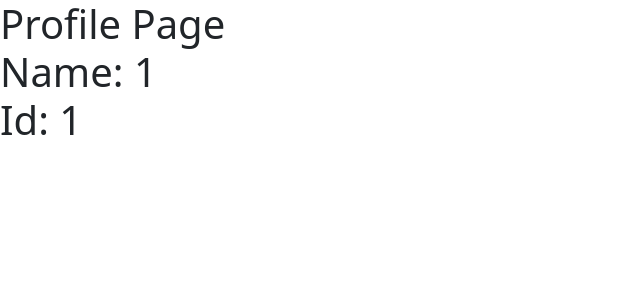
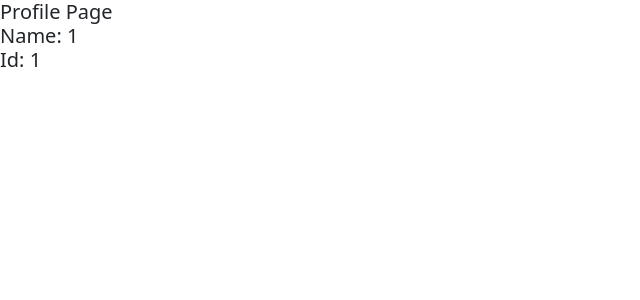
Before and after one commit to mikasa99985/react, a React (Vite) app: page /profile/1/1 in a window 1280 px wide. Shown: the top 300 px of the page, without its empty margins (0-640 px from the left). Built offline with nearby package versions, Linux system fonts and the light colour scheme.

Commit message:
fix profile

```diff
--- a/src/pages/Profile.jsx
+++ b/src/pages/Profile.jsx
@@ -8,7 +8,11 @@ const Profile = () => {
 
     return (
         <>
-            <h1>Profile Page <br /> Name: {urlDecode(params.name)} <br /> Id: {params.id}</h1>
+            {/* Do not remove */}
+            <h5>Profile Page <br /> Name: {urlDecode(params.name)} <br /> Id: {params.id}</h5>
+
+            {/* write code here */}
+            {/* ===> */}
         </>
     )
 }
```
